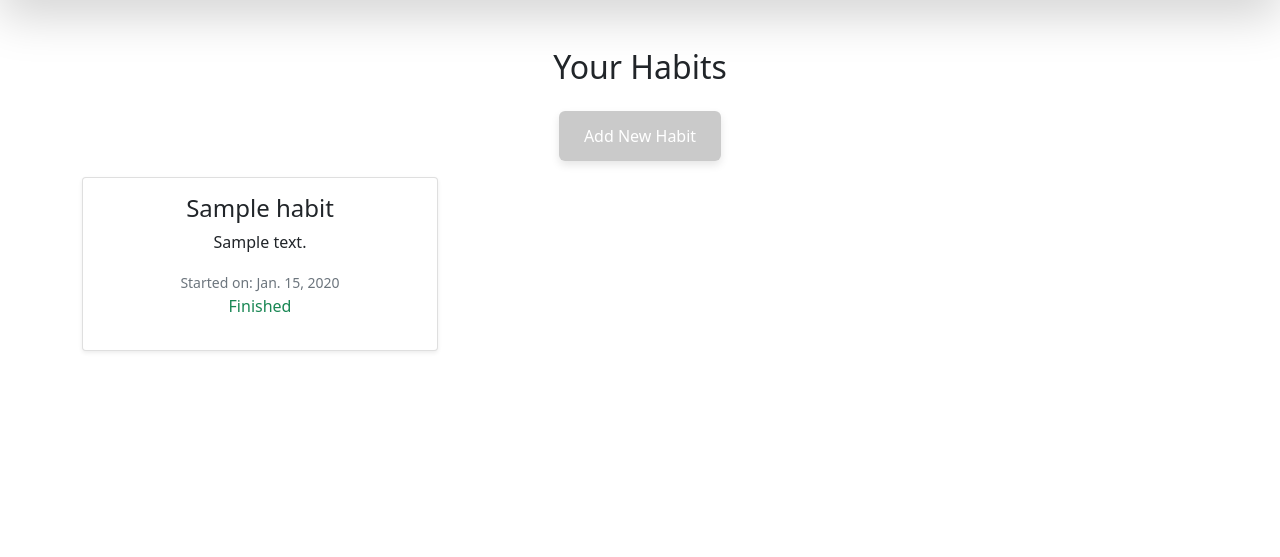
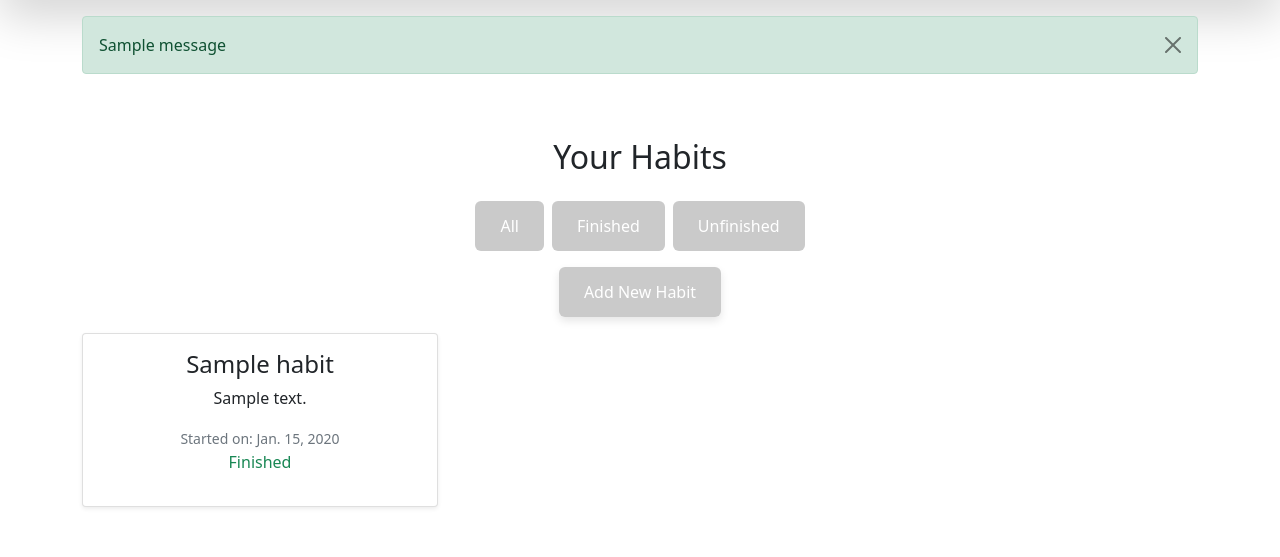
Before and after one commit to constantinnicoleta/habit-tracker, a Django app: page /dashboard/ in a window 1280 px wide. Shown: the part 59-616 px from the top of the page. Run offline with Django 4.2, Linux system fonts and the light colour scheme; a user stored in the database is signed in; tables that the repository leaves empty hold one stand-in row (values such as "Sample post"); one stand-in notice (Sample message) is shown; some libraries are stand-ins or nearby versions.

Commit message:
add action confirmation messages to users for any changes/implementation

```diff
--- a/habits/templates/base.html
+++ b/habits/templates/base.html
@@ -67,6 +67,18 @@
     </nav>
 
 
+
+    <div class="container mt-3">
+        {% if messages %}
+            {% for message in messages %}
+                <div class="alert alert-{{ message.tags }} alert-dismissible fade show" role="alert">
+                    {{ message }}
+                    <button type="button" class="btn-close" data-bs-dismiss="alert" aria-label="Close"></button>
+                </div>
+            {% endfor %}
+        {% endif %}
+    </div>
+
     <main class="flex-shrink-0">
         <!-- Main content block -->
         {% block content %}
--- a/habits/templates/habits/dashboard.html
+++ b/habits/templates/habits/dashboard.html
@@ -3,6 +3,13 @@
 {% block content %}
 <div class="container mt-5">
     <h2 class="mb-4 text-center">Your Habits</h2>
+
+    <!-- Filter Buttons -->
+    <div class="d-flex justify-content-center mb-3">
+        <a href="?filter=all" class="btn btn-faded-grey mx-1 {% if filter_type == 'all' %}active{% endif %}">All</a>
+        <a href="?filter=finished" class="btn btn-faded-grey mx-1 {% if filter_type == 'finished' %}active{% endif %}">Finished</a>
+        <a href="?filter=unfinished" class="btn btn-faded-grey mx-1 {% if filter_type == 'unfinished' %}active{% endif %}">Unfinished</a>
+    </div>
 
     <!-- Add Habit Button -->
     <div class="d-flex justify-content-center mb-3">
@@ -33,7 +40,7 @@
                                     <a href="{% url 'edit_habit' habit.id %}" class="btn btn-sm btn-faded-warning mx-1">Edit</a>
                                     <a href="{% url 'delete_habit' habit.id %}" class="btn btn-sm btn-faded-danger mx-1">Delete</a>
                                     <!-- Finished Button -->
-                                    <a href="{% url 'finish_habit' habit.id %}" class="btn btn-sm btn-faded-success mx-1">Finished</a>
+                                    <a href="{% url 'finish_habit' habit.id %}" class="btn btn-sm btn-faded-success mx-1">Finish</a>
                                 </div>
                             {% endif %}
                         </div>
--- a/habits/views.py
+++ b/habits/views.py
@@ -37,6 +37,7 @@ def add_habit(request):
             habit = form.save(commit=False)
             habit.user = request.user
             habit.save()
+            messages.success(request, f'Your new habit "{habit.name}" was successfully added.')
             return redirect('dashboard')
     else:
         form = HabitForm()
@@ -48,8 +49,20 @@ def add_habit(request):
  # Render the dashboard with the user's habits
 @login_required
 def dashboard(request):
-    user_habits = Habit.objects.filter(user=request.user)
-    return render(request, 'habits/dashboard.html', {'user_habits': user_habits})
+    # Get the filter type from the query parameters (default to 'all')
+    filter_type = request.GET.get('filter', 'all')
+
+    if filter_type == 'finished':
+        # Filter habits that are marked as finished
+        user_habits = Habit.objects.filter(user=request.user, finished=True)
+    elif filter_type == 'unfinished':
+        # Filter habits that are not marked as finished
+        user_habits = Habit.objects.filter(user=request.user, finished=False)
+    else:
+        # Default: Get all habits for the logged-in user
+        user_habits = Habit.objects.filter(user=request.user)
+
+    return render(request, 'habits/dashboard.html', {'user_habits': user_habits, 'filter_type': filter_type})
 
 
 # Edit an existing habit
@@ -62,6 +75,7 @@ def edit_habit(request, habit_id):
         form = HabitForm(request.POST, instance=habit)
         if form.is_valid():
             form.save()
+            messages.success(request, f'Your habit "{habit.name}" was successfully updated.')
             return redirect('dashboard')
     else:
         form = HabitForm(instance=habit)
@@ -76,6 +90,7 @@ def delete_habit(request, habit_id):
 
     if request.method == 'POST':
         habit.delete()
+        messages.success(request, f'Your habit "{habit.name}" was successfully deleted.')
         return redirect('dashboard')
 
     return render(request, 'habits/delete_habit.html', {'habit': habit})
--- a/my_project/settings.py
+++ b/my_project/settings.py
@@ -28,7 +28,7 @@ TEMPLATES_DIR = os.path.join(BASE_DIR, 'templates')
 SECRET_KEY = os.environ.get("SECRET_KEY")
 
 # SECURITY WARNING: don't run with debug turned on in production!
-DEBUG = True
+DEBUG = False
 
 ALLOWED_HOSTS = ['8000-constantinn-habittracke-jkep6cle8d1.ws-eu116.gitpod.io','.herokuapp.com']
 
```
